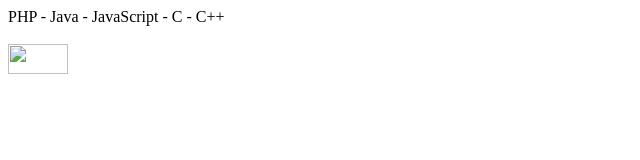
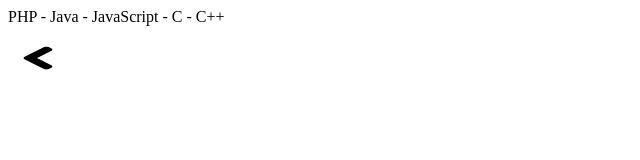
Before and after one commit to LuisRaBG/practica1, a plain HTML site: page act1.html in a window 1280 px wide. Shown: the whole page, without its empty margins (0-640 px from the left). Drawn offline with Linux system fonts and the light colour scheme; the site is published under a folder, as on GitHub Pages, so addresses that start at the root find nothing.

Commit message:
Update act1.html

```diff
--- a/act1.html
+++ b/act1.html
@@ -10,7 +10,7 @@
     PHP - Java - JavaScript - C - C++
     <br><br>
     <a href="../index.html">
-        <img src="/img/back.png" height="30px" width="60px">
+        <img src="practica1/img/back.png" height="30px" width="60px">
     </a>
 </body>
 </html>
```
